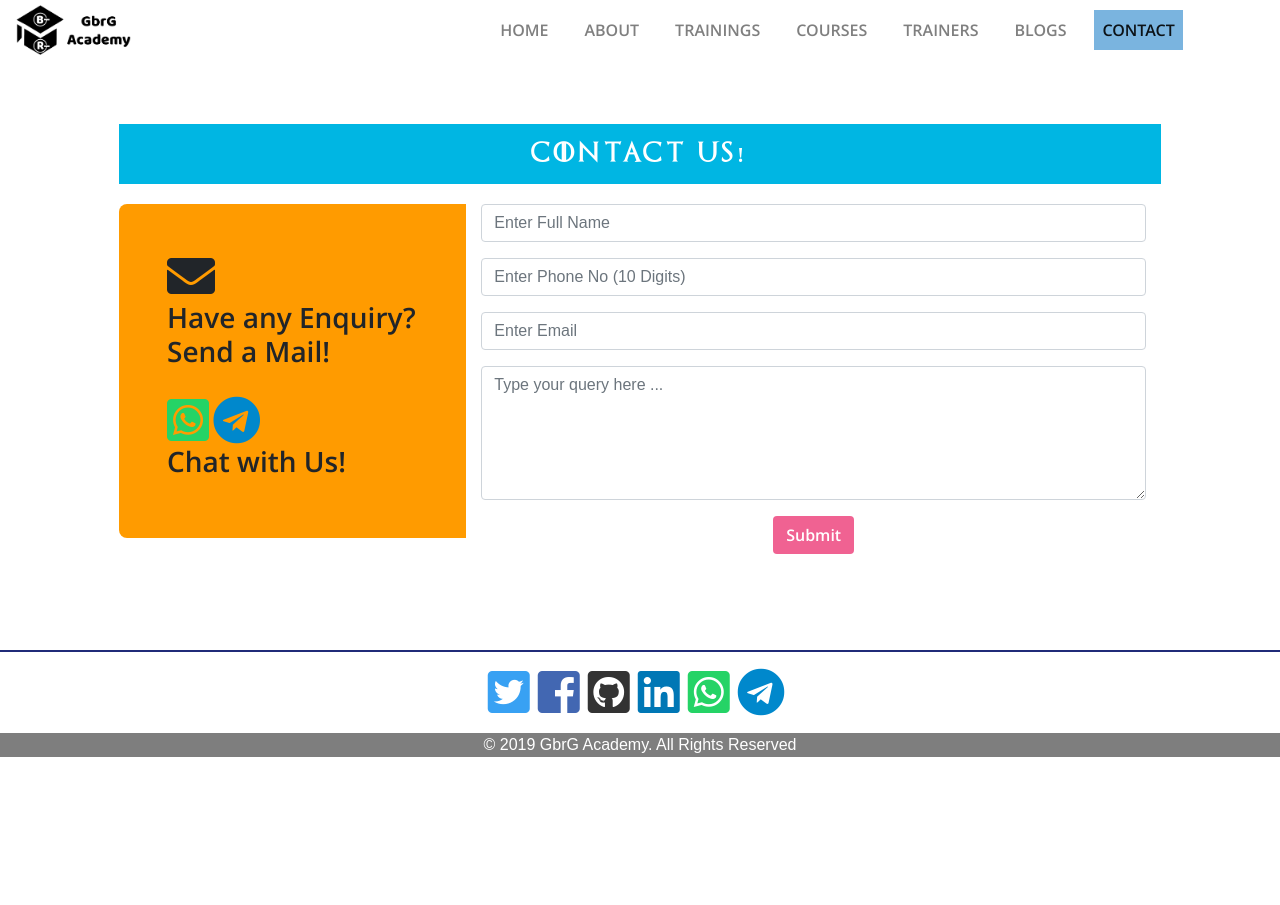
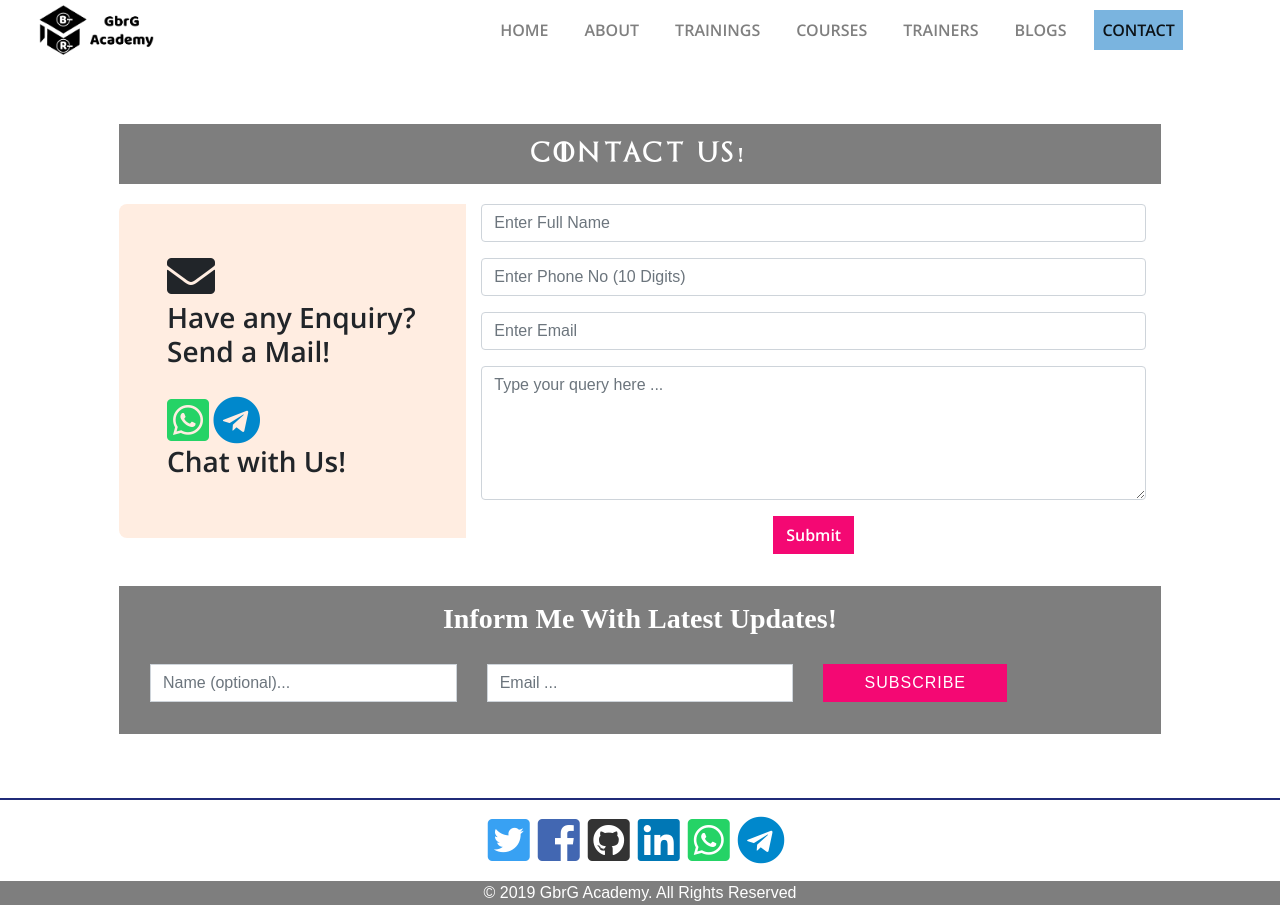
Before and after one commit to gbrgacademy/gbrgacademy.github.io, a Jekyll site: the page built from contact.html, in a window 1280 px wide. Built offline with Jekyll 4.4.1, drawn with Linux system fonts in a browser that asks for light colours; some web fonts are replaced.

Commit message:
Fixed trainer pic and added subscribe form in contact

```diff
--- a/_data/trainers.yml
+++ b/_data/trainers.yml
@@ -26,7 +26,7 @@
 
 - name: Budh Ram Gurung
   nick: BRG
-  pic: brg.png
+  pic: brg_pic.png
   alt: Budh Ram Gurung
   quote: He believes in Learn-Teach Cycle theory.
   intro_header: |
--- a/_includes/subscribe.html
+++ b/_includes/subscribe.html
@@ -1,4 +1,4 @@
-<div id="subscribe">
+<div id="subscribe" class="{{ include.class_name }}">
   <div class="container">
     <form action="https://gbrgacademy.us20.list-manage.com/subscribe/post?u=f45e3e116e559f48e7ac74ac0&amp;id=e6aa059069"
       method="post" id="mc-embedded-subscribe-form" name="mc-embedded-subscribe-form" class="subscription-form validate"
--- a/_sass/common.scss
+++ b/_sass/common.scss
@@ -9,6 +9,13 @@ $color2: #f40873;
 $color3: #ffede1;
 $color4: #7ab4df;
 $color5: #7e7e7e;
+
+.bg-purple {
+  background: $color1 !important;
+}
+.bg-gray {
+  background: $color5 !important;
+}
 
 ul, ol {
   margin: 0;
@@ -35,6 +42,7 @@ ul, ol {
 }
 .navbar .navbar-brand img {
   height: 100%;
+  margin-left: 20%;
 }
 .navbar-nav {
   margin-left: 30%;
--- a/_sass/contact.scss
+++ b/_sass/contact.scss
@@ -2,7 +2,7 @@
   padding: 4em;
 }
 .contact-info {
-  background: #ff9b00;
+  background: $color3;
   padding: 3em;
   border-top-left-radius: 0.5rem;
   border-bottom-left-radius: 0.5rem;
@@ -19,11 +19,8 @@
   border-top-right-radius: 0.5rem;
   border-bottom-right-radius: 0.5rem;
 }
-.contact input {
-  margin-bottom: 1em;
-}
 .contact button{
-  background: #f06292;
+  background: $color2;
   color: #fff;
   font-weight: 600;
 }
@@ -35,5 +32,5 @@
   font-size: 3em;
 }
 .contact a.whatsapp {
-  color: green;
+  color: #25d366;
 }
--- a/_sass/home.scss
+++ b/_sass/home.scss
@@ -1,7 +1,8 @@
 #subscribe {
   background: $color1;
   padding: 1em;
-  color: $color3;
+  color: white;
+  width: 100%;
 
   .subscribe-header {
     font-family: 'Righteous', cursive;
--- a/contact.html
+++ b/contact.html
@@ -4,7 +4,7 @@ title: Contact
 ---
 <div class="container contact">
   <div class="row mb-2">
-    {% include elevator-pitch.html text="Contact Us!" class="bg-blue mb-1" %}
+    {% include elevator-pitch.html text="Contact Us!" class="bg-gray mb-1" %}
     <div class="col-md-4 contact-info mb-1">
       <i class="fas fa-envelope"></i>
       <h3 class="mb-1">Have any Enquiry? Send a Mail!</h3>
@@ -20,22 +20,25 @@ title: Contact
     <div class="col-md-8">
       <form action="https://formspree.io/budhramgurung@gmail.com" method="POST">
         <input type="hidden" name="_subject" value="GbrG Academy New Query!" />
-        <input type="text" class="form-control" id="name" placeholder="Enter Full Name"
+        <input type="text" class="form-control mb-1" id="name" placeholder="Enter Full Name"
           name="Name" pattern="^[A-Za-z\s]{1,}[\.]{0,1}[A-Za-z\s]{0,}$" required>
 
-        <input type="text" class="form-control" id="phone" placeholder="Enter Phone No (10 Digits)"
+        <input type="text" class="form-control mb-1" id="phone" placeholder="Enter Phone No (10 Digits)"
           name="Phone" pattern="[0-9]{10}">
 
-        <input type="email" class="form-control" id="email" placeholder="Enter Email"
+        <input type="email" class="form-control mb-1" id="email" placeholder="Enter Email"
           name="Email" pattern="[a-z0-9._%+-]+@[a-z0-9.-]+\.[a-z]{2,}$" required>
 
         <textarea class="form-control mb-1" rows="5" id="comment"
           name="Message" placeholder="Type your query here ..." pattern=".{3,}" required></textarea>
 
         <div class="submit text-center">
-          <button type="submit" class="btn btn-default">Submit</button>
+          <button type="submit" class="btn btn-default rounded-0">Submit</button>
         </div>
       </form>
     </div>
   </div>
+  <div class="row">
+    {% include subscribe.html class_name="bg-gray" %}
+  </div>
 </div>
```
Also changed, not shown: 1 other file.
